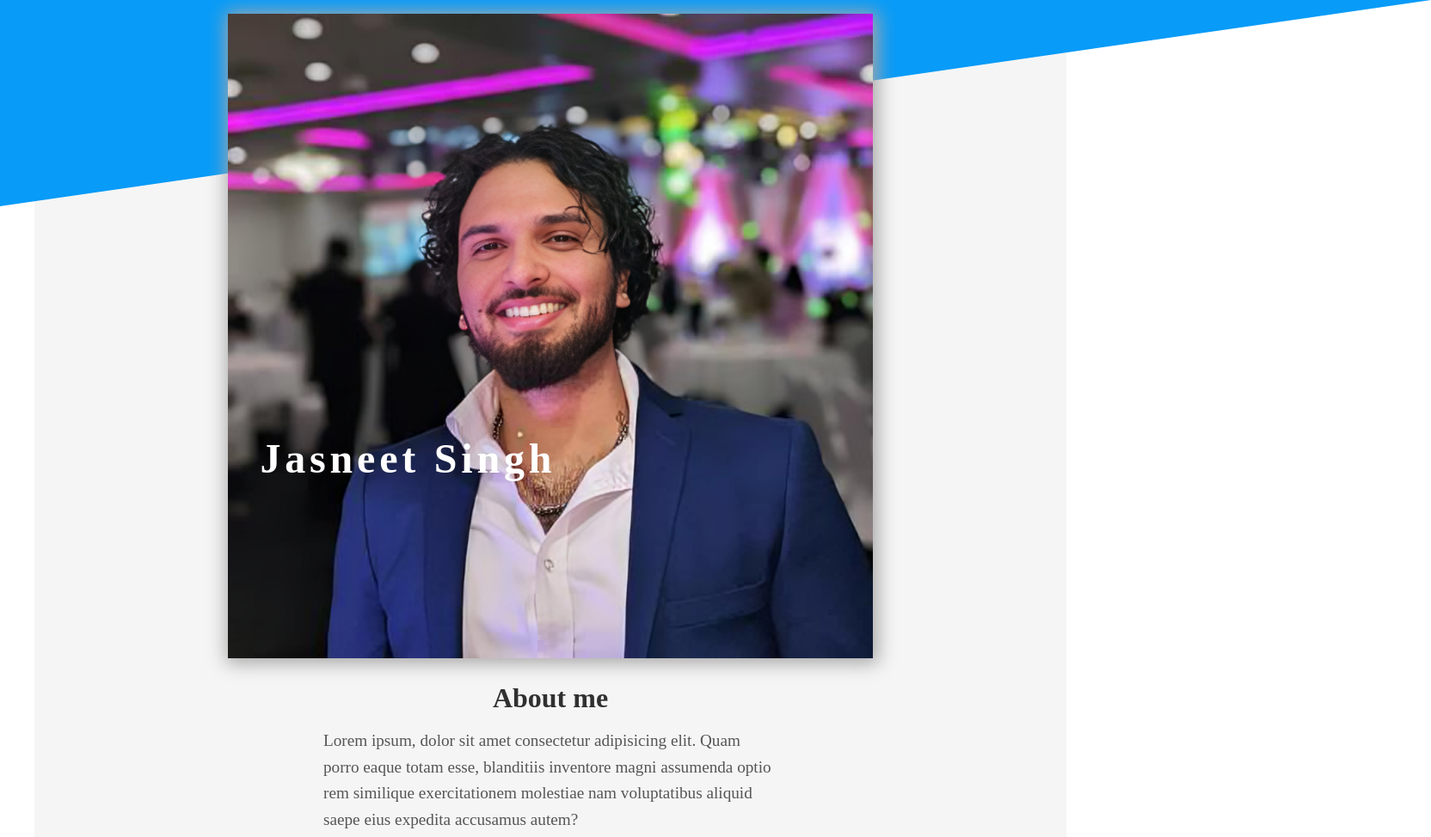
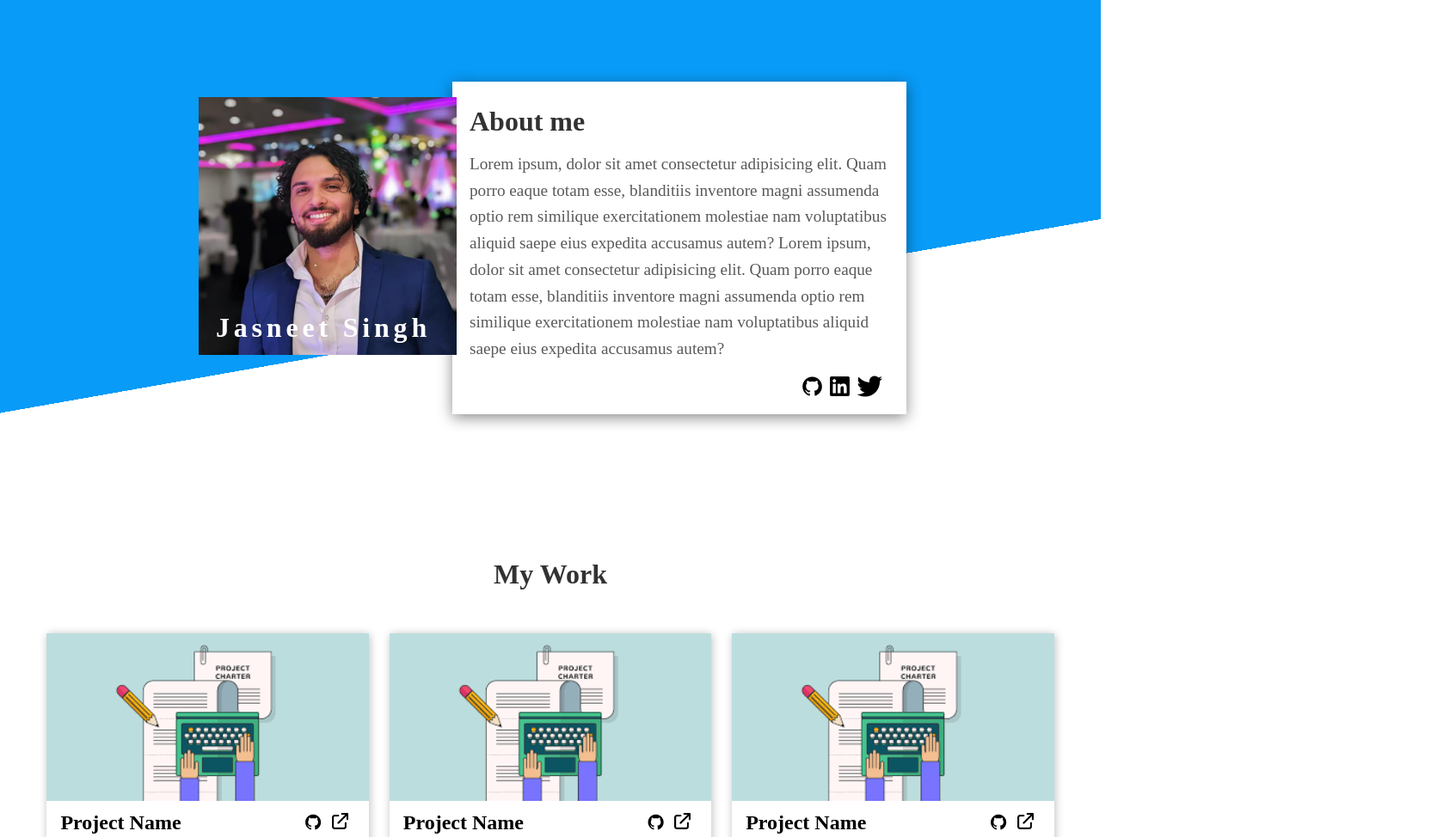
Before and after one commit to JasneetSingh1/responsive-homepage, a plain HTML site: page index.html in a window 1280 px wide. Shown: the top 974 px of the page at 86% size, 1664 px wide, since content can reach past the window. Drawn offline with nearby package versions, Linux system fonts and the light colour scheme.

Commit message:
feat: add media query styles for tablet, desktops, and large monitors

```diff
--- a/index.html
+++ b/index.html
@@ -12,9 +12,9 @@
     <title>Homepage</title>
   </head>
   <body>
-    <div class="body-wrapper">
+
       <section class="about">
-        <div class="box"></div>
+
         <div class="about-img-container">
           <img src="./assets/profile.png" alt="Jasneet Singh's potrait" class="about-img" />
           <h1 class="about-name">Jasneet Singh</h1>
@@ -22,6 +22,10 @@
         <div class="about-content">
           <h1 class="about-content-title">About me</h1>
           <p class="about-content-para">
+            Lorem ipsum, dolor sit amet consectetur adipisicing elit. Quam porro
+            eaque totam esse, blanditiis inventore magni assumenda optio rem
+            similique exercitationem molestiae nam voluptatibus aliquid saepe eius
+            expedita accusamus autem?
             Lorem ipsum, dolor sit amet consectetur adipisicing elit. Quam porro
             eaque totam esse, blanditiis inventore magni assumenda optio rem
             similique exercitationem molestiae nam voluptatibus aliquid saepe eius
@@ -125,7 +129,7 @@
           </div>
         </div>
       </section>
-    </div>
+
       <footer>
           <div class="footer-contact-info">
               <h1 class="footer-contact-title">Contact me</h1>
--- a/style.css
+++ b/style.css
@@ -16,24 +16,18 @@
 
 /* ABOUT SECTION */
 
-.box {
-  background: #fff;
-  width: 100vw;
-  height: 0vh;
-}
-
-.box::after {
-  position: absolute;
-  content: " ";
-  border-top: 30vh solid #089bf7;
-  border-right: 130vw solid transparent;
-  width: 0;
-}
 .about {
   display: flex;
   flex-direction: column;
   justify-content: center;
   align-items: center;
+  height: auto;
+  background-image: linear-gradient(
+    170deg,
+    #089bf7 10%,
+    #089bf7 60.4%,
+    white 60%
+  );
 }
 
 .about-img-container {
@@ -41,10 +35,10 @@
   margin: 16px 0px;
 }
 .about-img {
-  box-shadow: 2px 2px 20px 4px rgb(168, 167, 167);
   object-fit: contain;
   height: auto;
-  width: 100%;
+  width: 350px;
+  margin: 8px 16px;
 }
 
 .about-name {
@@ -64,6 +58,7 @@
   justify-content: center;
   align-items: center;
   max-inline-size: 66ch;
+  margin: 8px 16px;
 }
 
 .about-content-title {
@@ -92,12 +87,14 @@
 
 .work {
   margin-top: 80px;
+  margin-bottom: 160px;
 }
 
 .work-title {
   text-align: center;
   font-size: 2em;
   opacity: 80%;
+  margin-bottom: 50px;
 }
 
 .projects {
@@ -112,7 +109,7 @@
   box-shadow: 1px 1px 10px 1px rgb(201, 200, 200);
   border-radius: 5px;
   margin-bottom: 24px;
-  max-width: 350px;
+  width: 70%;
 }
 
 .project-img {
@@ -203,12 +200,50 @@ footer {
 /* TABLET */
 
 @media (min-width: 768px) {
+  .about {
+    display: block;
+    padding: 80px;
+  }
 
+  .about-img-container {
+    float: left;
+    position: relative;
+    top: -20px;
+    left: -10px;
+    z-index: 15;
+    margin: 0px;
+    margin-right: 15px;
+    width: 300px;
+    height: auto;
+  }
 
+  .about-img {
+    margin: 0px;
+    width: 100%;
+  }
 
+  .about-name {
+    width: 100%;
+    position: absolute;
+    top: -2px;
+    left: 250px;
+    font-size: 32px;
+    width: 100%;
+  }
 
+  .about-content {
+    display: block;
+    margin-top: 15px;
+    background-color: white;
+    padding: 20px;
+    box-shadow: 0px 4px 16px rgba(0, 0, 0, 0.456);
+    margin-right: auto;
+    margin-left: auto;
+    min-width: 500px;
+  }
 
   /* WORK SECTION  */
+
   .projects {
     flex-wrap: wrap;
     flex-direction: row;
@@ -216,29 +251,67 @@ footer {
   }
 
   .project {
-    width: 50%;
-  }
-
-  .work-title {
-    position: relative;
-    right: 295px;
+    width: 45%;
   }
 
   /* FOOTER */
 
-  footer{
+  footer {
     flex-direction: row;
     padding-bottom: 48px;
-    justify-content: space-between;
-
+    justify-content: center;
   }
-  .footer-img{
-    width: 300px;
-    padding: 24px;
+  .footer-img {
+    max-width: 350px;
+    margin: 24px;
+    height: auto;
   }
 
-  .footer-contact-info{
+  .footer-contact-info {
     padding: 24px;
     margin: 0;
   }
 }
+
+/* LAPTOPS AND DESKTOPS */
+@media (min-width: 992px) {
+  .about {
+    display: flex;
+    flex-direction: row;
+    justify-content: center;
+    align-items: center;
+  }
+
+  .about-content {
+    margin-right: 0;
+    margin-left: 0;
+  }
+  .about-img-container {
+    margin-right: 0px;
+    left: 5px;
+  }
+
+  .about-name {
+    top: 250px;
+    left: 20px;
+  }
+
+  .about-content-links {
+    display: flex;
+    justify-content: end;
+  }
+
+
+
+  .project {
+    width: 30%;
+  }
+}
+
+/* LARGE MONITORS */
+@media (min-width: 1600px){
+
+  .about{
+    height: 900px;
+  }
+}
```
